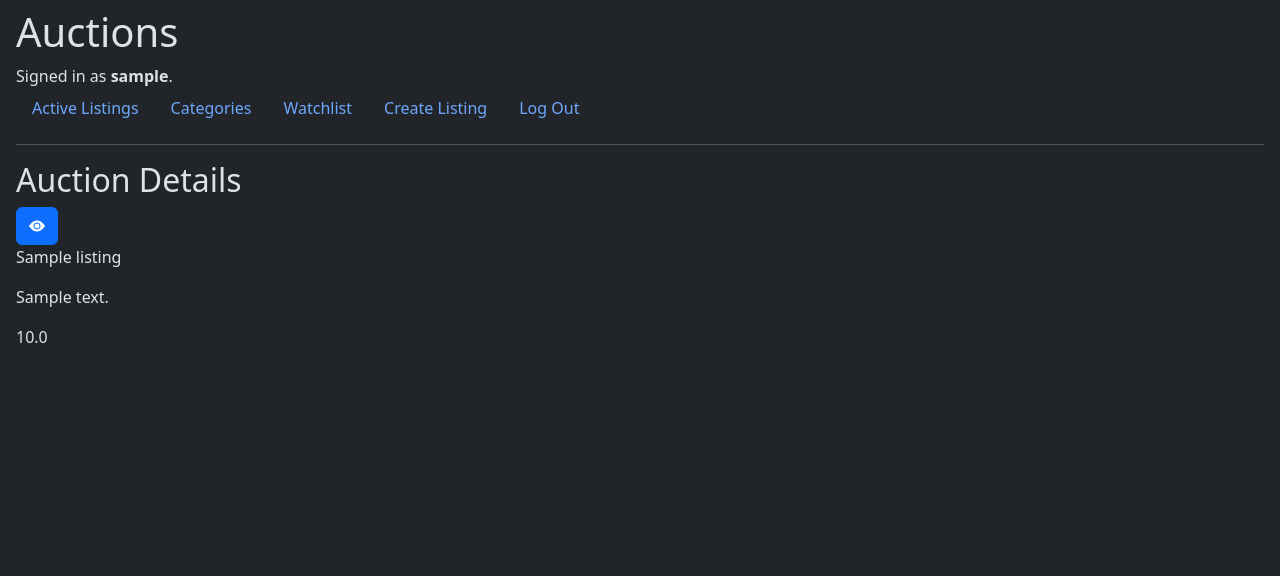
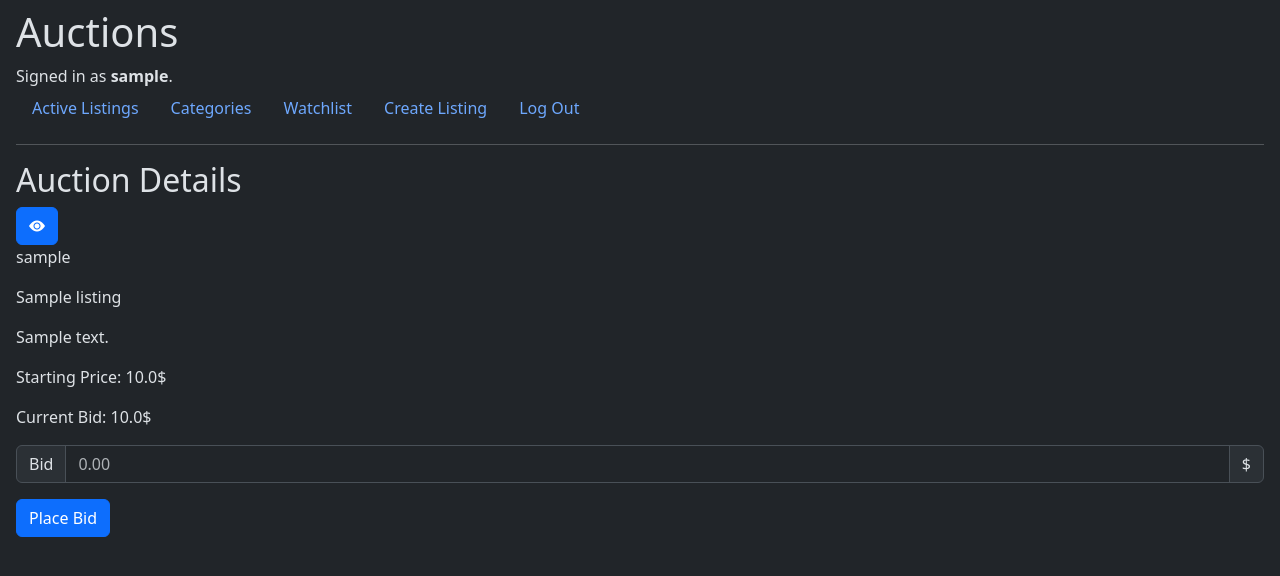
Before and after one commit to petrosAth/cs50w-project2-commerce, a Django app: page /auction/1 in a window 1280 px wide. Shown: the top 576 px of the page. Run offline with Django 3.2, Linux system fonts and the light colour scheme; a user stored in the database is signed in; tables that the repository leaves empty hold one stand-in row (values such as "Sample post").

Commit message:
Add place bid functionality

```diff
--- a/auctions/templates/auctions/auction.html
+++ b/auctions/templates/auctions/auction.html
@@ -18,7 +18,33 @@
             </button>
         {% endif %}
     </form>
+    <p>{{ auction.owner }}</p>
     <p>{{ auction.title }}</p>
     <p>{{ auction.description }}</p>
-    <p>{{ auction.starting_price }}</p>
+    <p>Starting Price: {{ auction.starting_price }}$</p>
+    <p>
+        Current Bid:
+        {% if current_bid %}
+            {{ current_bid }}$
+        {% else %}
+            -$
+        {% endif %}
+    </p>
+    {% if user.is_authenticated %}
+        <form action="{% url "auctions:place_bid" auction.pk %}" method="post">
+            {% csrf_token %}
+            <div class="input-group mb-3">
+                <span class="input-group-text">Bid</span>
+                <input type="number"
+                       class="form-control"
+                       name="bid_amount"
+                       min="0.00"
+                       step="0.01"
+                       placeholder="0.00"
+                       required>
+                <span class="input-group-text">$</span>
+            </div>
+            <button type="submit" class="btn btn-primary">Place Bid</button>
+        </form>
+    {% endif %}
 {% endblock %}
--- a/auctions/urls.py
+++ b/auctions/urls.py
@@ -14,4 +14,5 @@ urlpatterns = [
     path("categories", views.categories, name="categories"),
     path("category/<int:category_id>", views.category, name="category"),
     path("watchlist", views.watchlist, name="watchlist"),
+    path("place_bid/<int:listing_id>", views.place_bid, name="place_bid"),
 ]
--- a/auctions/views.py
+++ b/auctions/views.py
@@ -111,6 +111,12 @@ def active_listings(request):
 
 def auction(request, listing_id):
     auction = Listing.objects.get(pk=listing_id)
+    current_bid = (
+        auction.bids.filter(listing_id=listing_id)  # type: ignore
+        .order_by("-amount")
+        .first()
+        .amount
+    )
     is_watched = auction.watched.filter(  # type: ignore
         user_id=request.user.id, auction_id=listing_id
     ).exists()
@@ -135,7 +141,12 @@ def auction(request, listing_id):
     return render(
         request,
         "auctions/auction.html",
-        {"title": "Auction Details", "auction": auction, "is_watched": is_watched},
+        {
+            "title": "Auction Details",
+            "auction": auction,
+            "is_watched": is_watched,
+            "current_bid": current_bid,
+        },
     )
 
 
@@ -161,7 +172,7 @@ def category(request, category_id):
 
 @decorators.login_required(login_url="auctions:login")
 def watchlist(request):
-    watched = User.objects.get(pk=request.user.id).watched.all()  # type: ignore
+    watched = User.objects.filter(pk=request.user.id).watched.all()  # type: ignore
     auctions_list = [entry.auction for entry in watched]
 
     return render(
@@ -169,3 +180,29 @@ def watchlist(request):
         "auctions/auctions.html",
         {"title": "Watchlist", "auctions_list": auctions_list},
     )
+
+
+@decorators.login_required(login_url="auctions:login")
+def place_bid(request, listing_id):
+    listing = Listing.objects.get(pk=listing_id)
+    if listing.owner.id != request.user.id:
+        if "bid_amount" in request.POST:
+            bid_amount = request.POST["bid_amount"]
+            if listing.bids.exists():  # type: ignore
+                highest_bid = listing.bids.all().order_by("-amount").first()  # type: ignore
+                if (
+                    float(bid_amount) > highest_bid.amount
+                    and highest_bid.user.id != request.user.id  # type: ignore
+                ):
+                    bid_user = User.objects.get(pk=request.user.id)
+                    bid_auction = Listing.objects.get(pk=listing_id)
+                    bid = Bid(user=bid_user, listing=bid_auction, amount=bid_amount)
+                    bid.save()
+            elif float(bid_amount) > listing.starting_price:
+                bid_user = User.objects.get(pk=request.user.id)
+                bid_auction = Listing.objects.get(pk=listing_id)
+                bid = Bid(user=bid_user, listing=bid_auction, amount=bid_amount)
+                bid.save()
+    return HttpResponseRedirect(
+        reverse("auctions:auction", kwargs={"listing_id": listing_id})
+    )
```
